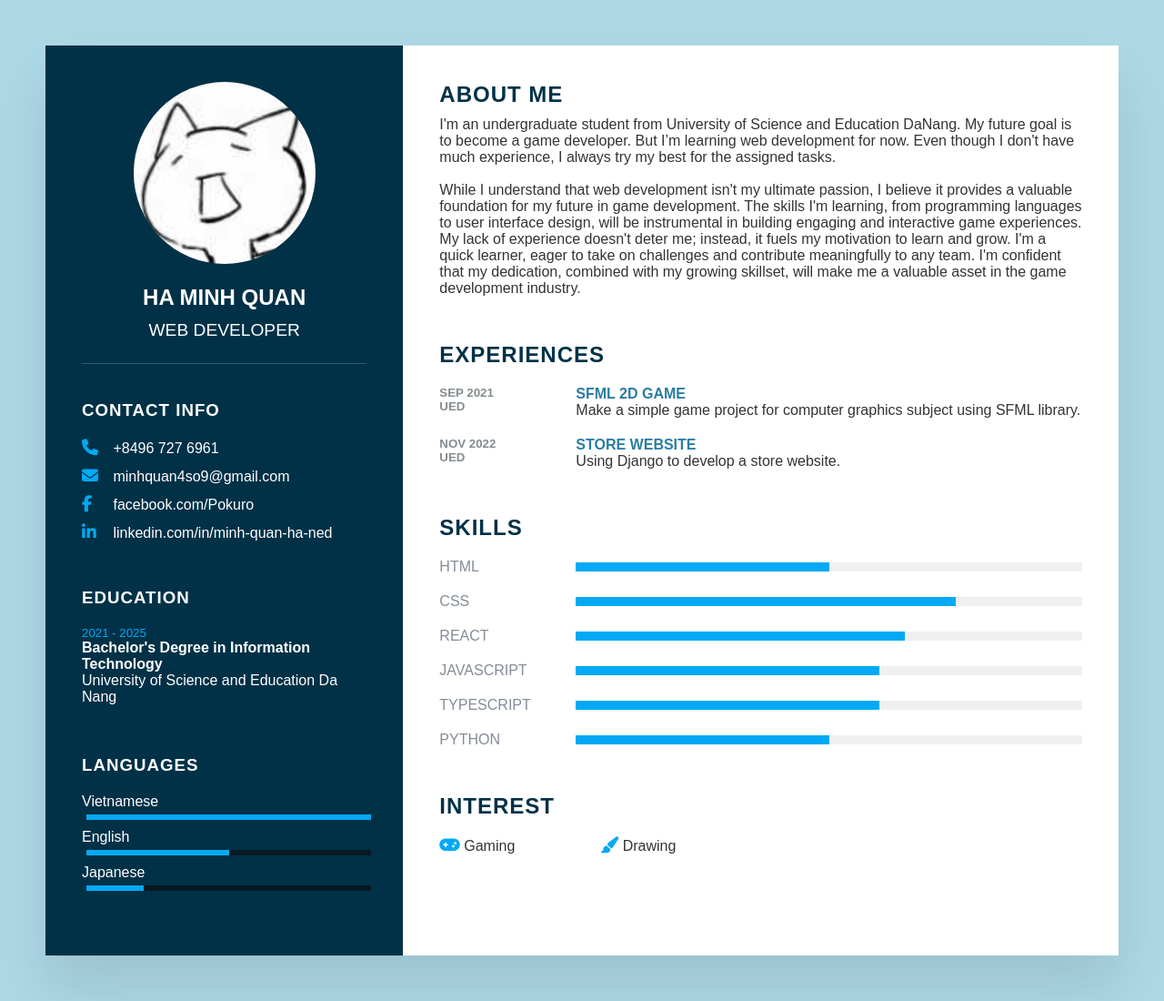
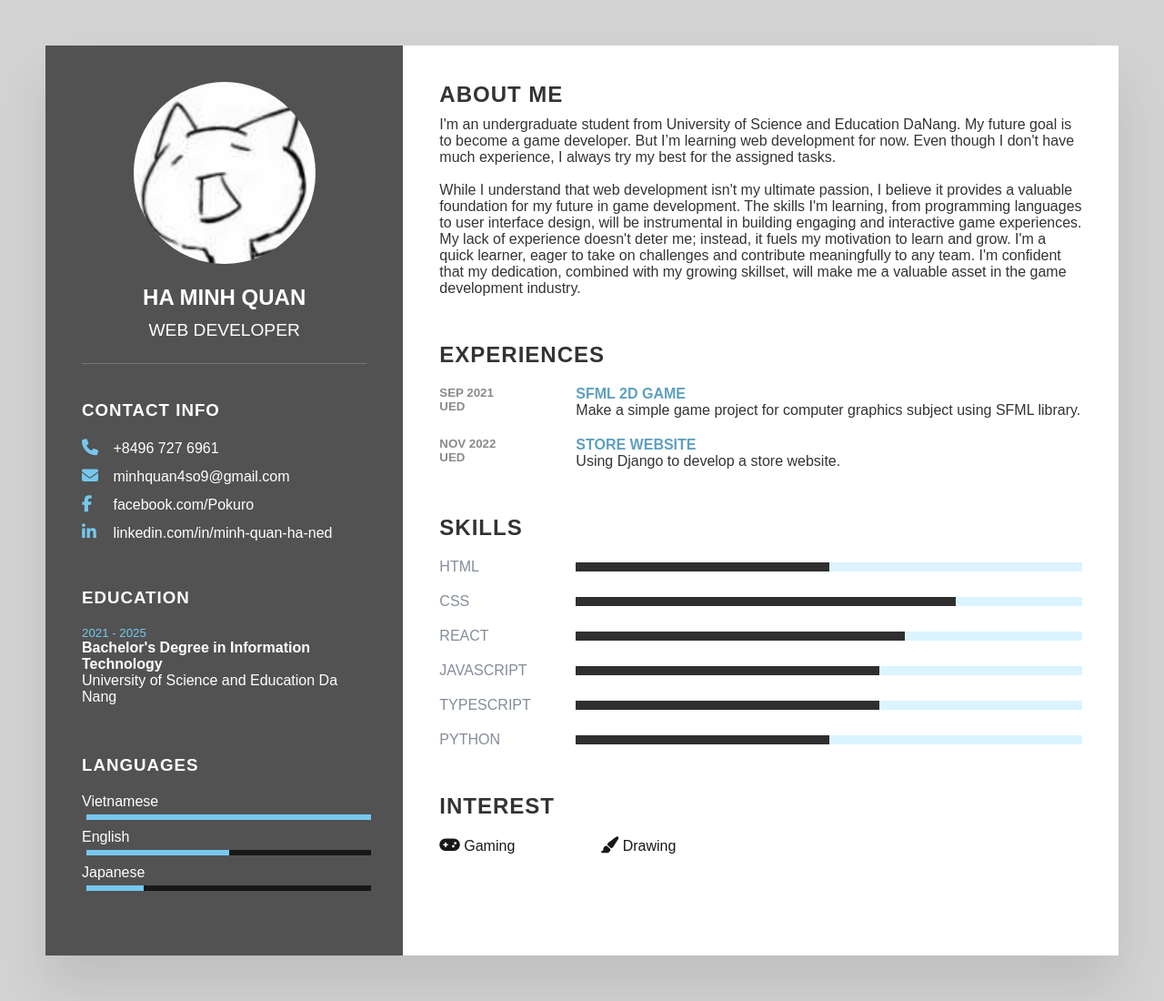
Before and after one commit to minhquanned/CVproject, a plain HTML site: page index.html in a window 1280 px wide. Shown: the whole page at 91% size. Drawn offline with Linux system fonts and the light colour scheme; a web font is replaced by a local one.

Commit message:
change ui theme color

```diff
--- a/style.css
+++ b/style.css
@@ -9,7 +9,7 @@
 }
 
 body {
-	background: lightblue;
+	background: lightgray;
 	display: flex;
 	justify-content: center;
 	align-items: center;
@@ -30,7 +30,7 @@ body {
 
 .container .left_Side {
 	position: relative;
-	background: #003147;
+	background: rgb(82, 82, 82);
 	padding: 40px;
 }
 
@@ -101,7 +101,7 @@ body {
 	display: inline-block;
 	width: 30px;
 	font-size: 18px;
-	color: #03a9f4;
+	color: #76c8ee;
 }
 
 .contactInfo ul li span {
@@ -114,7 +114,7 @@ body {
 }
 
 .contactInfo.education h5 {
-	color: #03a9f4;
+	color: #76c8ee;
 	font-weight: 500;
 }
 
@@ -132,7 +132,7 @@ body {
 	position: relative;
 	width: 100%;
 	height: 6px;
-	background: #081921;
+	background: #171717;
 	display: block;
 	margin: 5px;
 }
@@ -142,7 +142,7 @@ body {
 	top: 0;
 	left: 0;
 	height: 100%;
-	background: #03a9f4;
+	background: #76c8ee;
 }
 
 .container .right_Side {
@@ -160,7 +160,7 @@ body {
 }
 
 .title2 {
-	color: #003147;
+	color: #333333;
 	text-transform: uppercase;
 	letter-spacing: 1px;
 	margin-bottom: 10px;
@@ -182,13 +182,13 @@ P {
 
 .about .box .year_company h5 {
 	text-transform: uppercase;
-	color: #848c90;
+	color: #8a8a8a;
 	font-weight: 600;
 }
 
 .about .box .text h4 {
 	text-transform: uppercase;
-	color: #2a7da2;
+	color: rgb(93, 160, 191);
 	font-size: 16px;
 }
 
@@ -212,7 +212,7 @@ P {
 	position: relative;
 	width: 100%;
 	height: 10px;
-	background: #f0f0f0;
+	background: #dbf4ff;
 }
 
 .skills .box .percent div {
@@ -220,7 +220,7 @@ P {
 	top: 0;
 	left: 0;
 	height: 100%;
-	background: #03a9f4;
+	background: #2f2f2f;
 }
 
 .interest ul {
@@ -230,13 +230,13 @@ P {
 
 .interest ul li {
 	list-style: none;
-	color: #333;
+	color: #171717;
 	font-weight: 500;
 	margin: 10px 0;
 }
 
 .interest ul li i {
-	color: #03a9f4;
+	color: #171717;
 	font-size: 18px;
 }
 
```
